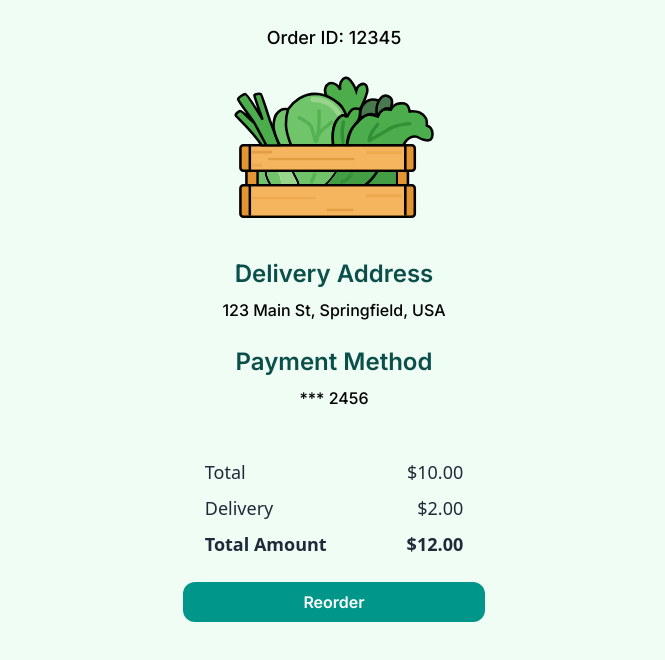
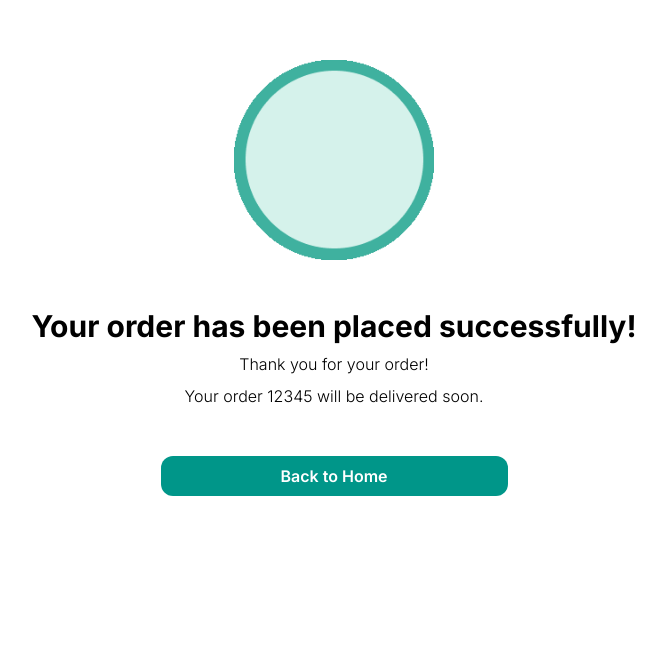
Before and after one commit to MOHDNEHALKHAN/Kissankart, a React (Vite) app: page / in a window 1280 px wide. Shown: the top 660 px of the page, without its empty margins (306-971 px from the left). Built offline with nearby package versions, Linux system fonts and the light colour scheme; a web font is replaced by a local one.

Commit message:
build the order success page

```diff
--- a/src/App.jsx
+++ b/src/App.jsx
@@ -1,11 +1,11 @@
 import React from 'react'
 import OrderPage from './pages/buyer/CheckoutPage'
-import OrderdetailPage from './pages/buyer/OrderdetailPage'
+import OrderSuccess from './pages/buyer/OrderSuccess'
 
 function App() {
   return (
 
-   <OrderdetailPage/>
+   <OrderSuccess/>
 
   )
 }
--- /dev/null
+++ b/src/pages/buyer/OrderSuccess.jsx
@@ -0,0 +1,26 @@
+import React from 'react'
+import { Button } from '../../components/index'
+import checkmark from '../../assets/Checkmark.gif'
+
+function OrderSuccess() {
+
+  const orderId = "12345"
+
+  return (
+    <div className="bg-white flex flex-col items-center h-screen">
+<div className='mt-15 mb-6'>
+  <img className="w-[200px]" src={checkmark} alt="" />
+</div>
+<div className='flex flex-col items-center justify-center gap-2 mt-6 mb-12 mx-4'>
+    <h3 className='font-inter font-bold text-3xl tx-teal-900 text-center'>Your order has been placed successfully!</h3>
+    <p className='font-inter font-light text-md tx-teal-900 text-center'>Thank you for your order!</p>
+    <p className='font-inter font-light text-md tx-teal-900 text-center'>Your order {orderId} will be delivered soon.</p>
+</div>
+
+    <Button className='bg-teal-600 text-white px-30'>Back to Home</Button>
+
+    </div>
+  )
+}
+
+export default OrderSuccess
```
Also changed, not shown: src/assets/Checkmark.gif (added).
